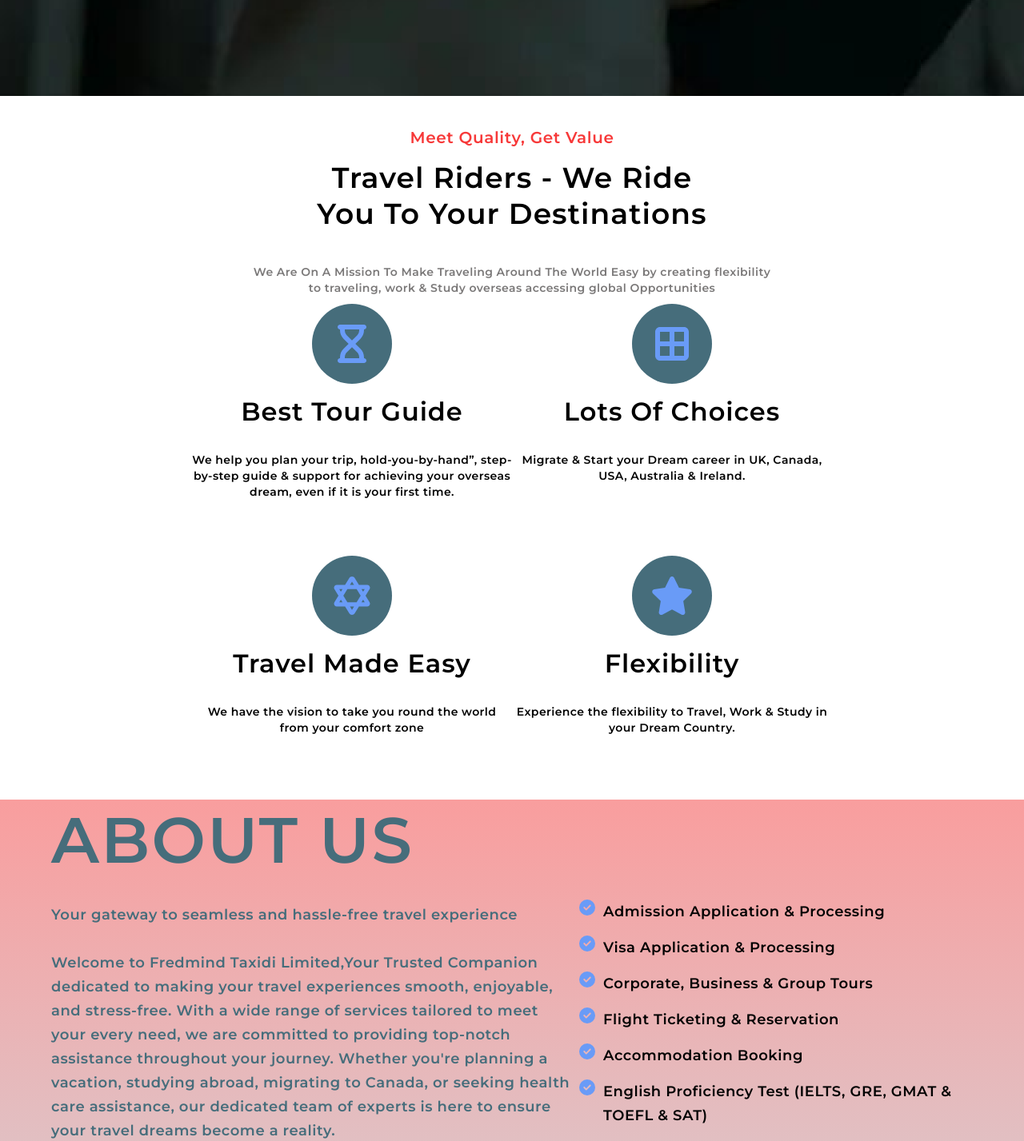
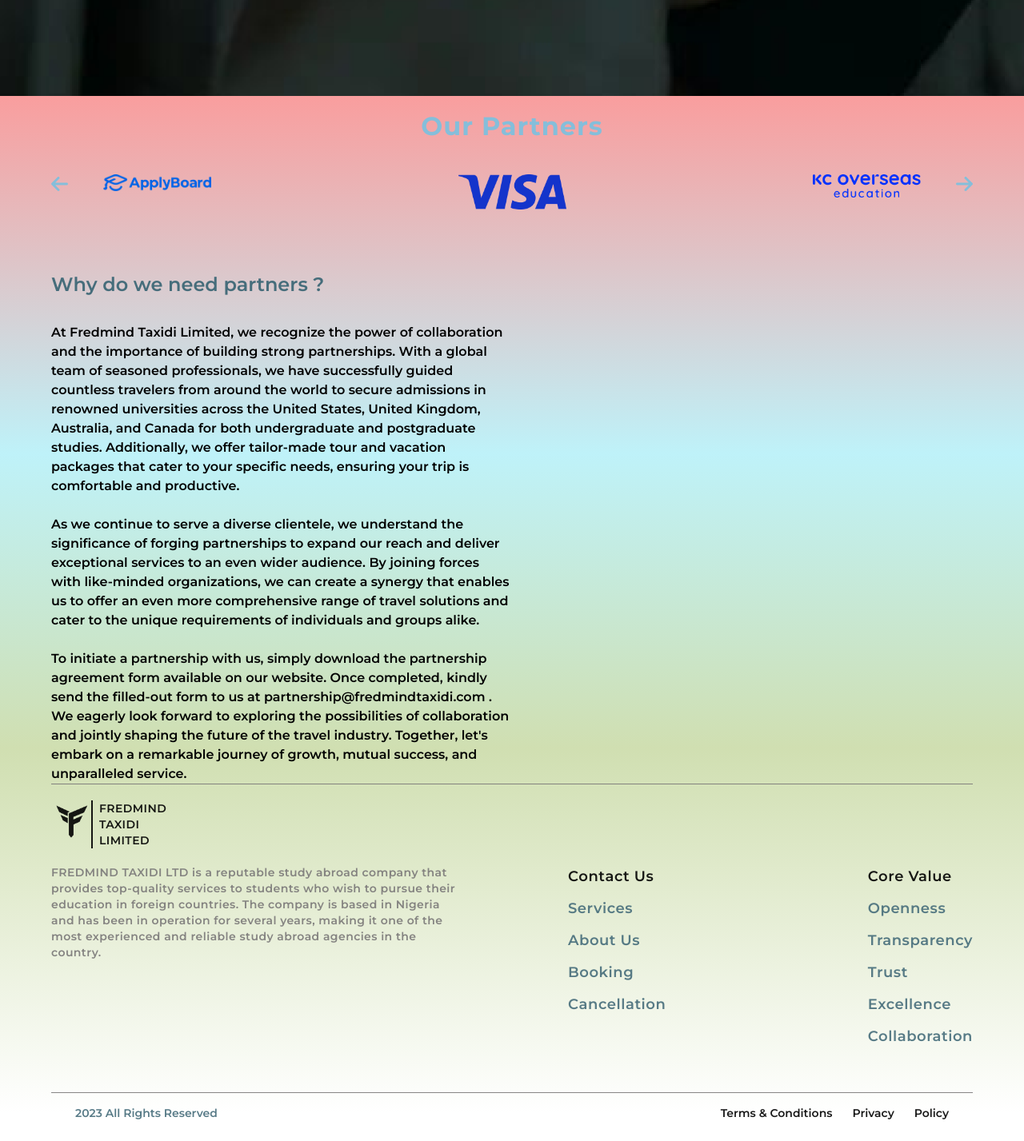
Before and after one commit to FRED-DIGITAL-AGENCY/web-taxidi, a Next.js app: page /partners in a window 1280 px wide. Shown: the part 680-2107 px from the top of the page at 80% size. After the commit the page ends 2083 px from the top, so only its background shows below. Built offline with nearby package versions, Linux system fonts and the light colour scheme.

Commit message:
working on partners

```diff
--- a/src/app/components/Footer.tsx
+++ b/src/app/components/Footer.tsx
@@ -2,7 +2,7 @@
 
 export const Footer = () => {
     return (
-      <div data-aos={'fade'} data-aos-type="write-in-left" data-aos-delay={'1000'} data-aos-duration="3000" className="FooterContainer">
+      <div data-aos={'fade'}  data-aos-delay={'1000'} data-aos-duration="3000" className="FooterContainer">
         <div className="lineDivider"></div>
         <Logo style={{ marginBottom: '20px' }} dartMode={false} />
         <div className="Footers">
--- a/src/app/components/LandingPage/Body2.tsx
+++ b/src/app/components/LandingPage/Body2.tsx
@@ -4,9 +4,9 @@
 export const Body2 = () => {
     return (
       <div className="Body2 " >
-        <div data-aos="fade-up" data-aos-type="write-in-left" data-aos-duration="1000" className="Body2Text1 ">Meet Quality, Get Value</div>
-        <div data-aos="flip-up" data-aos-type="write-in-left" data-aos-delay="50" data-aos-duration="1000" className="Body2Text2 ">Travel Riders - We Ride You To Your Destinations </div>
-        <div data-aos="fade-down" data-aos-type="write-in-left" data-aos-delay="100" data-aos-duration="1000" className="Body2Text3 ">We Are On A Mission To Make Traveling Around The World Easy by creating
+        <div data-aos="fade-up"  data-aos-duration="1000" className="Body2Text1 ">Meet Quality, Get Value</div>
+        <div data-aos="flip-up"  data-aos-delay="50" data-aos-duration="1000" className="Body2Text2 ">Travel Riders - We Ride You To Your Destinations </div>
+        <div data-aos="fade-down"  data-aos-delay="100" data-aos-duration="1000" className="Body2Text3 ">We Are On A Mission To Make Traveling Around The World Easy by creating
           flexibility to traveling, work & Study overseas accessing global Opportunities
         </div>
         <div className="IconCircleContainer " >
@@ -31,9 +31,9 @@
 
   const IconCircleContainer = ({ dataAos = "fade-down", IconName = faHourglass, title = '', caption = '' }) => {
     return (
-      <div data-aos={dataAos} data-aos-type="write-in-left" data-aos-delay="400" data-aos-duration="2000" className="iconCircleContainer" >
+      <div data-aos={dataAos}  data-aos-delay="400" data-aos-duration="2000" className="iconCircleContainer" >
         <div className="CircleContainer ">
-          <div data-aos={'fade'} data-aos-type="write-in-left" data-aos-delay="600" data-aos-duration="3000" style={{ display: 'flex', alignItems: 'center', justifyContent: 'center', width: '100%', height: '100%' }}>
+          <div data-aos={'fade'}  data-aos-delay="600" data-aos-duration="3000" style={{ display: 'flex', alignItems: 'center', justifyContent: 'center', width: '100%', height: '100%' }}>
 
             <FontAwesomeIcon icon={IconName} color="#699BF7" size={'3x'} />
           </div>
--- a/src/app/components/LandingPage/Body3.tsx
+++ b/src/app/components/LandingPage/Body3.tsx
@@ -14,16 +14,16 @@
           <Element name="ScrollToAboutUs">
             {
               <div className="AboutLeft">
-                <div data-aos="flip-right" data-aos-type="write-in-left" data-aos-delay="400" data-aos-duration="1000" className="AboutTitle">
+                <div data-aos="flip-right"  data-aos-delay="400" data-aos-duration="1000" className="AboutTitle">
                   ABOUT US
                 </div>
-                <div data-aos="fade" data-aos-type="write-in-left" data-aos-delay="500" data-aos-duration="1000" className="AboutText">
+                <div data-aos="fade"  data-aos-delay="500" data-aos-duration="1000" className="AboutText">
                   Your gateway to seamless and hassle-free travel experience <br /><br />
 
-                  Welcome to Fredmind Taxidi  Limited,Your Trusted Companion dedicated to making your travel experiences smooth, enjoyable, and stress-free. With a wide range of services tailored to meet your every need, we are committed to providing top-notch assistance throughout your journey. Whether you're planning a vacation, studying abroad, migrating to Canada, or seeking health care assistance, our dedicated team of experts is here to ensure your travel dreams become a reality.
+                  Welcome to Fredmind Taxidi  Limited,Your Trusted Companion dedicated to making your travel experiences smooth, enjoyable, and stress-free. With a wide range of services tailored to meet your every need, we are committed to providing top-notch assistance throughout your journey. Whether you&apos;re planning a vacation, studying abroad, migrating to Canada, or seeking health care assistance, our dedicated team of experts is here to ensure your travel dreams become a reality.
 
                 </div>
-                <div data-aos="zoom-in" data-aos-type="write-in-left" data-aos-delay="600" data-aos-duration="1000" className="AboutButton">
+                <div data-aos="zoom-in"  data-aos-delay="600" data-aos-duration="1000" className="AboutButton">
                   <span>Read More</span>
                 </div>
               </div>
@@ -81,7 +81,7 @@
   const AboutRightList = ({ text = '', aosDelay = '' }) => {
 
     return (
-      <div data-aos="zoom-in" data-aos-type="write-in-left" data-aos-delay={aosDelay} data-aos-duration="1000" style={{ display: 'flex', flexDirection: 'row', marginTop: '15px' }}>
+      <div data-aos="zoom-in"  data-aos-delay={aosDelay} data-aos-duration="1000" style={{ display: 'flex', flexDirection: 'row', marginTop: '15px' }}>
         <FontAwesomeIcon icon={faCheckCircle} size={'lg'} color="#699BF7" />
         <div className="AboutRightListText">{text}</div>
       </div>
@@ -91,7 +91,7 @@
   const MoreAbout = ({ text = '', header = '', marginLeft = '0px', marginRight = '0px', dataAos = '' }) => {
 
     return (
-      <div className="MoreAbout" data-aos={dataAos} data-aos-type="write-in-left" data-aos-delay={'600'} data-aos-duration="1000" style={{ display: 'flex', flexDirection: 'column', marginTop: '74px', }}>
+      <div className="MoreAbout" data-aos={dataAos}  data-aos-delay={'600'} data-aos-duration="1000" style={{ display: 'flex', flexDirection: 'column', marginTop: '74px', }}>
         <div className="MoreAboutHeader">{header}</div>
         <div className="MoreAboutText">{text}</div>
       </div>
@@ -106,11 +106,11 @@
         {
           <div className="ServiceContainer " >
 
-            <div data-aos={'fade-up'} data-aos-type="write-in-left" data-aos-delay={'700'} data-aos-duration="1000" className="ServiceImage">
+            <div data-aos={'fade-up'}  data-aos-delay={'700'} data-aos-duration="1000" className="ServiceImage">
               <Image style={{ borderRadius: '30px' }} src={JumpingGirl} alt="" />
             </div>
 
-            <div data-aos={'fade-down'} data-aos-type="write-in-left" data-aos-delay={'800'} data-aos-duration="1000" className="Services">
+            <div data-aos={'fade-down'}  data-aos-delay={'800'} data-aos-duration="1000" className="Services">
               <div className="ServicesHeader">Services</div>
               <ServicesList text="Visa Application & Processing" />
               <ServicesList text="Study Abroad" />
@@ -125,7 +125,7 @@
 
             </div>
 
-            {/* <div  data-aos={'fade-up'} data-aos-type="write-in-left" data-aos-delay={'700'} data-aos-duration="1000"  className="StudyAbroad">
+            {/* <div  data-aos={'fade-up'}  data-aos-delay={'700'} data-aos-duration="1000"  className="StudyAbroad">
           <div className="ServicesHeader">Study Abroad</div>
           <ServicesList text="We help You Shape Your Future" />
           <ServicesList text="Our Services" />
@@ -161,12 +161,12 @@
   const GetStarted = () => {
     return (
       <>
-        <div data-aos={'fade'} data-aos-type="write-in-left" data-aos-delay={'700'} data-aos-duration="1000" className="StayConnected">
+        <div data-aos={'fade'}  data-aos-delay={'700'} data-aos-duration="1000" className="StayConnected">
           Stay Connected
         </div>
         <div className="GetStartedContainer">
-          <div data-aos={'fade'} data-aos-type="write-in-left" data-aos-delay={'700'} data-aos-duration="1000" className="GetStartedContainerText">Get Started With <span>FREDMIND!</span> </div>
-          <div data-aos={'flip-up'} data-aos-type="write-in-left" data-aos-delay={'1000'} data-aos-duration="3000" className="GetStartedContainerButton"> <span>Get Started</span> </div>
+          <div data-aos={'fade'}  data-aos-delay={'700'} data-aos-duration="1000" className="GetStartedContainerText">Get Started With <span>FREDMIND!</span> </div>
+          <div data-aos={'flip-up'}  data-aos-delay={'1000'} data-aos-duration="3000" className="GetStartedContainerButton"> <span>Get Started</span> </div>
 
         </div>
       </>
--- a/src/app/components/partners.tsx
+++ b/src/app/components/partners.tsx
@@ -1,30 +1,47 @@
-import React from 'react'
+import React, { useEffect } from 'react'
 import "react-responsive-carousel/lib/styles/carousel.min.css"; // requires a loader
 import { Carousel } from 'react-responsive-carousel';
 import Image from 'next/image';
 import { ApplyboardLogo, KcOverseasLogo, VisaLogo } from '../assets/images/indexExport';
+import { FontAwesomeIcon } from '@fortawesome/react-fontawesome';
+import { faArrowLeft, faArrowRight } from '@fortawesome/free-solid-svg-icons';
+import AOS from 'aos';
 export default function Partners() {
-  return (
-    <div className="partnersContainer">
-        <div className="partnersheader">
+    useEffect(() => {
+        AOS.init({
+          easing: 'ease-in-out-back'
+        });
+      }, [])
+    return (
+        <div className="partnersContainer">
+            <div
+            data-aos={'fade'}  data-aos-delay={'500'} data-aos-duration="1000"
+            className="partnersheader">
+                Our Partners
+            </div>
 
-        </div>
+            <div
+            data-aos={'zoom'}  data-aos-delay={'700'} data-aos-duration="2000"
+            className="partnersImageContainer">
 
-        <div className="partnersImageContainer">
-            <div className="partnersImage">
-            <Carousel>
-                <div>
-                    <Image src={ApplyboardLogo} />
+                <FontAwesomeIcon size='xl' icon={faArrowLeft} color='#85BEDA'/>
+                <div className="partnersImage">
+
+                    <div style={{marginLeft:'5px',marginRight:'5px'}}>
+                        <Image   width={135} src={ApplyboardLogo} />
+                    </div>
+
+                    <div style={{marginLeft:'5px',marginRight:'5px'}}>
+                        <Image   width={135} src={VisaLogo} />
+                    </div>
+                    <div style={{marginLeft:'5px',marginRight:'5px'}}>
+                        <Image   width={135} src={KcOverseasLogo} />
+
+                    </div>
+
                 </div>
-                <div>
-                    <Image src={KcOverseasLogo} />
-                </div>
-                <div>
-                    <Image src={VisaLogo} />
-                </div>
-            </Carousel>
+                <FontAwesomeIcon size='xl' icon={faArrowRight} color='#85BEDA'/>
             </div>
         </div>
-    </div>
-  )
+    )
 }
--- a/src/app/components/styles.css
+++ b/src/app/components/styles.css
@@ -80,12 +80,11 @@
 .BookAConsultationBox {
     display: flex;
     cursor: pointer;
-    flex-direction: row;
-    align-items: flex-start;
-    padding: 15px 35px;
-    gap: 10px;
+    width: fit-content;
+    width: -moz-fit-content;
     background: #466D7B;
     border-radius: 17px;
+
 }
 
 .BookAConsultationBox,
@@ -105,7 +104,39 @@
     display: none;
 
 }
+.partnersContainer{
+    width: 100%;
+    display: flex;
+    justify-content: center;
+    align-items: center;
+    flex-direction: column;
+    margin-bottom: 50px;
+}
 
+.partnersImageContainer{
+    display: flex;
+    justify-content: space-between;
+    flex-direction: row;
+    height: 70px;
+    width: 100%;
+
+}
+.partnersheader{
+    display: flex;
+    font-family: 'PlusJakartaSansBold';
+    font-size: 32px;
+    line-height: 20px;
+    letter-spacing: 0.03em;
+    margin-bottom: 50px;
+    color: #85BEDA;
+
+}
+.partnersImage{
+    display: flex;
+    justify-content: space-between;
+    /* flex-direction: row; */
+    width: calc(100% - 120px);
+}
 /* For screens smaller than 768px */
 @media (max-width: 767px) {
    .headerbar {
@@ -113,7 +144,12 @@
         padding: 10px;
         flex-wrap: wrap;
     }
-
+    .partnersImage{
+        display: flex;
+        justify-content: space-between;
+        /* flex-direction: row; */
+        width: calc(100% - 70px);
+    }
     .headerlistMenue {
         display: none;
 
@@ -182,4 +218,6 @@
         opacity: 0;
 
     }
+
+
 }
--- a/src/app/globals.css
+++ b/src/app/globals.css
@@ -36,6 +36,11 @@
     src: url('../app/assets/fonts/PlusJakartaSans/static/Montserrat-SemiBold.ttf') format('truetype');
     /* add other font formats here as needed */
   }
+  @font-face {
+    font-family: 'PlusJakartaSansBold';
+    src: url('../app/assets/fonts/PlusJakartaSans/static/Montserrat-Bold.ttf') format('truetype');
+    /* add other font formats here as needed */
+  }
 
 
 
--- a/src/app/landing/styles.css
+++ b/src/app/landing/styles.css
@@ -258,7 +258,7 @@
 
 .Services {
     margin-top: 70px;
-    height: 587.47px;
+    height: auto;
     width: 525px;
     background: linear-gradient(156.71deg, #85BEDB -64.89%, rgba(133, 190, 219, 0) 137.32%);
     border-radius: 30px;
@@ -472,6 +472,7 @@
     .Body1Text3{
         width: 100%;
         height: auto;
+
     }
     .headerLanding{
         height: 100vh;
--- a/src/app/partners/page.tsx
+++ b/src/app/partners/page.tsx
@@ -13,11 +13,13 @@
 import AOS from 'aos';
 import { Provider } from 'react-redux'
 import store from "../util/store/store";
-import { Element } from 'react-scroll';
+import { Element, scroller } from 'react-scroll';
 import Typewriter from "typewriter-effect";
 import { LandingPage } from "../components/LandingPage/LandingPage";
 import { Body2 } from "../components/LandingPage/Body2";
 import { Body3 } from "../components/LandingPage/Body3";
+import Partners from "../components/partners";
+import { Footer } from "../components/Footer";
 
 
 export default function Home() {
@@ -26,20 +28,58 @@
     AOS.init({
       easing: 'ease-in-out-back'
     });
+
+    scroller.scrollTo('ScrollToPartners', {
+      duration: 1000,
+      delay: 1,
+      smooth: 'easeInOutQuart',
+    });
+
   }, [])
 
 
   return (
 
 
-      <main className="flex min-h-screen  min-w-screen  flex-col">
-        <LandingPage />
-        <Body2 />
-        <div className="Body3BG">
-          <Body3 />
-        </div>
-      </main>
+    <main className="flex min-h-screen  min-w-screen  flex-col">
+      <LandingPage />
+      {/* <Body2 /> */}
+      <div className="Body3BG Body3 pt-7">
+        <Element name="ScrollToPartners">
+          <Partners />
+        </Element>
+        <PartnersContainer1 />
+        <Footer />
+
+      </div>
+    </main>
 
 
   )
 }
+
+const PartnersContainer1 = () => {
+
+  return (
+    <div className="PartnersContainer">
+      <div className="PartnersTextContainer">
+        <div className="PartnersTextHeader">
+          Why do we need partners ?
+        </div>
+        <div className="PartnersText">
+          At Fredmind Taxidi Limited, we recognize the power of collaboration and the importance of building strong partnerships. With a global team of seasoned professionals, we have successfully guided countless travelers from around the world to secure admissions in renowned universities across the United States, United Kingdom, Australia, and Canada for both undergraduate and postgraduate studies. Additionally, we offer tailor-made tour and vacation packages that cater to your specific needs, ensuring your trip is comfortable and productive.
+          <br /> <br />
+          As we continue to serve a diverse clientele, we understand the significance of forging partnerships to expand our reach and deliver exceptional services to an even wider audience. By joining forces with like-minded organizations, we can create a synergy that enables us to offer an even more comprehensive range of travel solutions and cater to the unique requirements of individuals and groups alike.
+          <br /> <br />
+          To initiate a partnership with us, simply download the partnership agreement form available on our website. Once completed, kindly send the filled-out form to us at <b>partnership@fredmindtaxidi.com</b> . We eagerly look forward to exploring the possibilities of collaboration and jointly shaping the future of the travel industry.
+          Together, let&apos;s embark on a remarkable journey of growth, mutual success, and unparalleled service.
+
+        </div>
+      </div>
+      <div className="PartnersImageContainer">
+
+      </div>
+
+    </div>
+  )
+}
--- a/src/app/partners/styles.css
+++ b/src/app/partners/styles.css
@@ -445,6 +445,31 @@
     /* margin-right: 20px; */
 }
 
+.PartnersContainer{
+    width: 100%;
+    display: flex;
+    justify-content: space-between;
+    flex-direction: row;
+}
+.PartnersTextContainer{
+    width: 50%;
+}
+.PartnersImageContainer{
+    width: 50%;
+}
+.PartnersTextHeader {
+    font-family: 'PlusJakartaSansSemiBold';
+    font-size: 24px;
+
+    color: #466D7B;
+    margin-bottom: 30px;
+}
+
+.PartnersText {
+    font-family: 'PlusJakartaSansSemiBold';
+    font-size: 16px;
+    color: #000000;
+}
 @media (max-width: 767px) {
     .headerLanding {
         /* width: 100vw;  */
```
Also changed, not shown: src/app/components/LandingPage/Body1.tsx (+13 -2 lines).
